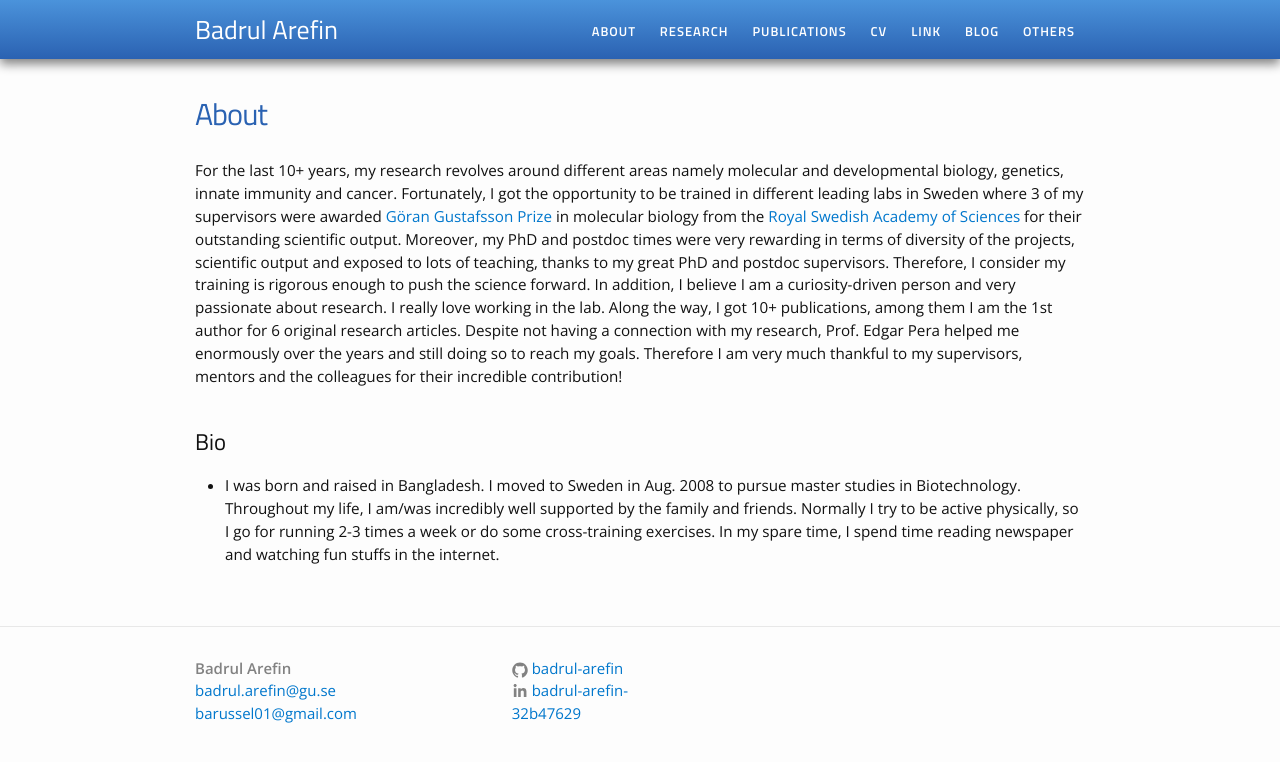
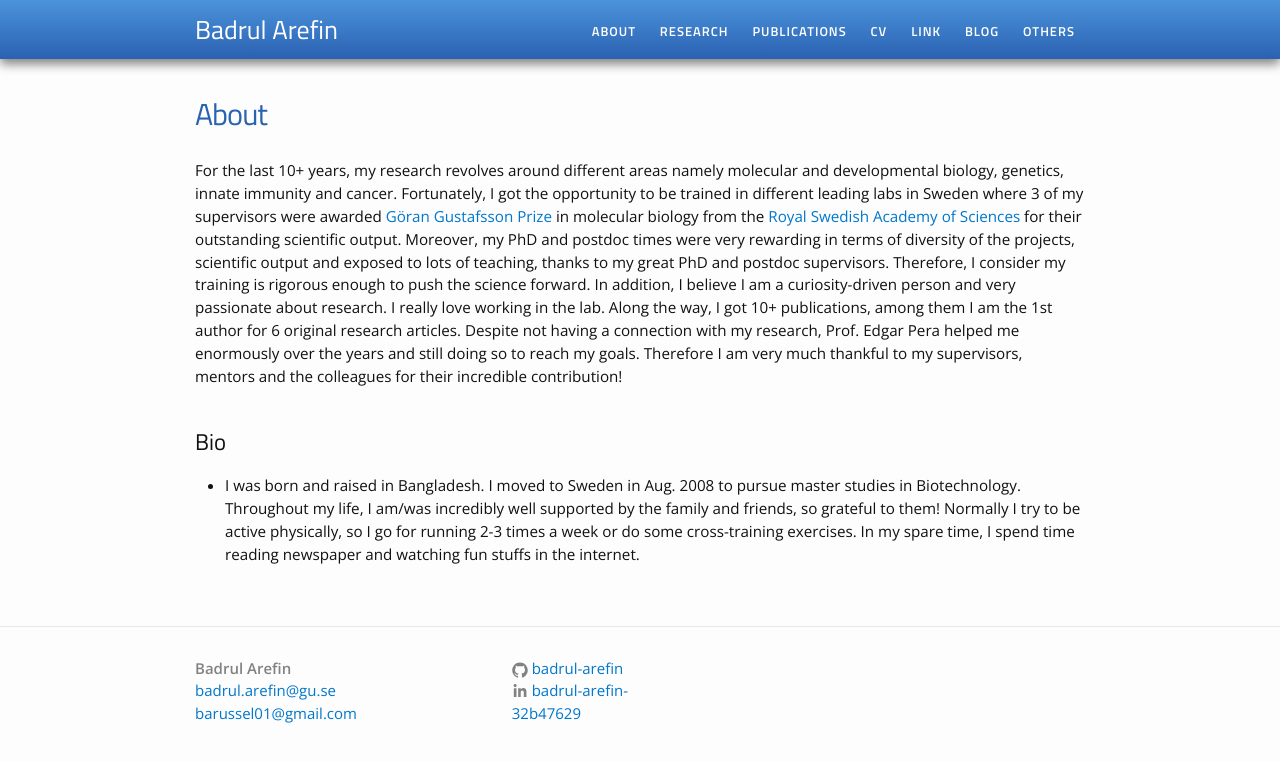
Before and after one commit to Badrul-Arefin/badrul-arefin.github.io, a Jekyll site: the page built from about.md, in a window 1280 px wide. Shown: the top 762 px of the page. Built offline with Jekyll 4.4.1, drawn with Linux system fonts in a browser that asks for light colours.

Commit message:
Update about.md

```diff
--- a/about.md
+++ b/about.md
@@ -8,4 +8,4 @@ For the last 10+ years, my research revolves around different areas namely molec
 
 <h2>Bio</h2>
 <ul>
-<li> I was born and raised in Bangladesh. I moved to Sweden in Aug. 2008 to pursue master studies in Biotechnology. Throughout my life, I am/was incredibly well supported by the family and friends. Normally I try to be active physically, so I go for running 2-3 times a week or do some cross-training exercises. In my spare time, I spend time reading newspaper and watching fun stuffs in the internet.
+<li> I was born and raised in Bangladesh. I moved to Sweden in Aug. 2008 to pursue master studies in Biotechnology. Throughout my life, I am/was incredibly well supported by the family and friends, so grateful to them! Normally I try to be active physically, so I go for running 2-3 times a week or do some cross-training exercises. In my spare time, I spend time reading newspaper and watching fun stuffs in the internet.
```
